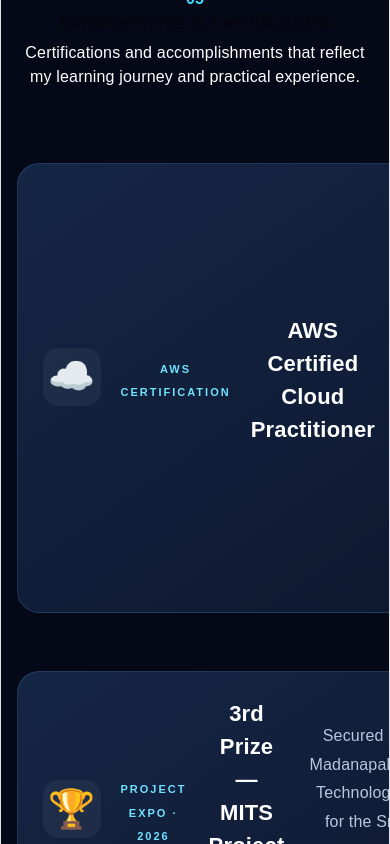
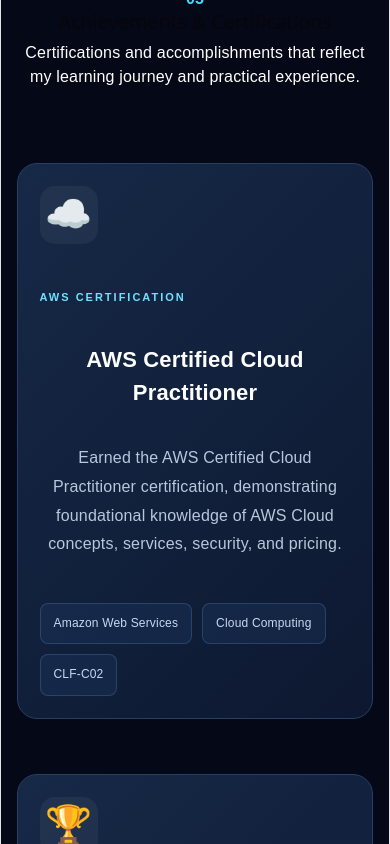
Before and after one commit to dondla27/prasanna-portfolio, a React (Vite) app: page / in a window 390 px wide. Shown: the part 8820-9664 px from the top of the page. Built offline with nearby package versions, Linux system fonts and the light colour scheme.

Commit message:
Update education timeline

```diff
--- a/src/App.css
+++ b/src/App.css
@@ -2610,11 +2610,79 @@ a {
 
 /* Responsive */
 @media (max-width: 768px) {
+
+/* Achievements Section */
+
+.achievements-grid {
+  display: grid;
+  grid-template-columns: repeat(2, minmax(0, 1fr));
+  gap: 25px;
+  width: 100%;
+}
+
+.achievement-card {
+  display: flex;
+  align-items: flex-start;
+  gap: 20px;
+
+  width: 100%;
+  min-width: 0;
+  box-sizing: border-box;
+
+  padding: 30px;
+  background: linear-gradient(135deg, #162947, #0d1830);
+
+  border: 1px solid #263f64;
+  border-radius: 20px;
+}
+
+.achievement-content {
+  flex: 1;
+  min-width: 0;
+}
+
+.achievement-content h3 {
+  color: white;
+  font-size: 22px;
+  line-height: 1.4;
+  margin-bottom: 15px;
+}
+
+.achievement-description {
+  color: #c0cee3;
+  font-size: 15px;
+  line-height: 1.7;
+}
+
+.achievement-badges {
+  display: flex;
+  flex-wrap: wrap;
+  gap: 10px;
+  margin-top: 20px;
+}
+
+.achievement-badge {
+  padding: 8px 12px;
+  background: #172e4e;
+  border: 1px solid #304d76;
+  border-radius: 8px;
+  color: #b8d9ff;
+  font-size: 12px;
+}
+
+/* Responsive layout */
+
+@media (max-width: 900px) {
   .achievements-grid {
     grid-template-columns: 1fr;
   }
-
+}
+
+@media (max-width: 600px) {
   .achievement-card {
-    padding: 25px;
-  }
-}
+    flex-direction: column;
+    padding: 22px;
+  }
+}
+
+}
```
Also changed, not shown: src/Achievements.css (added).
